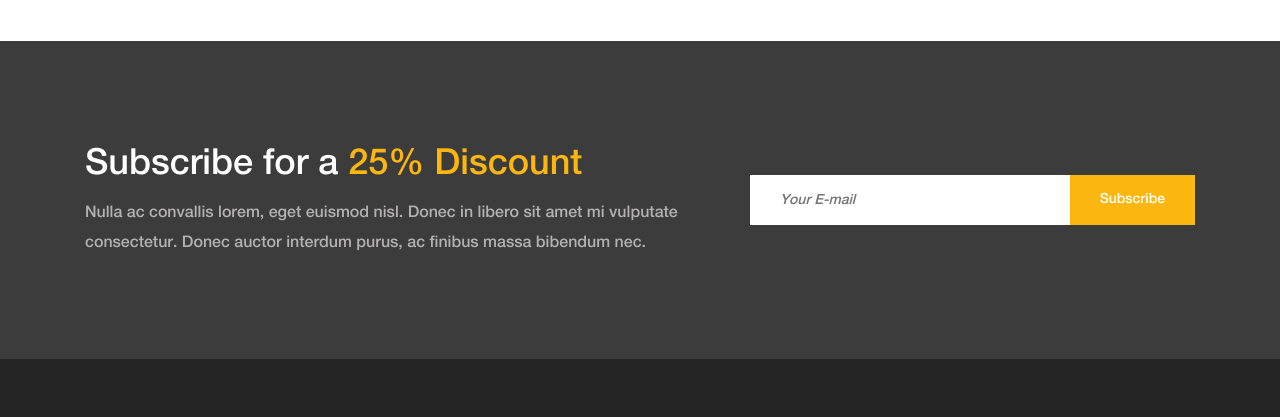
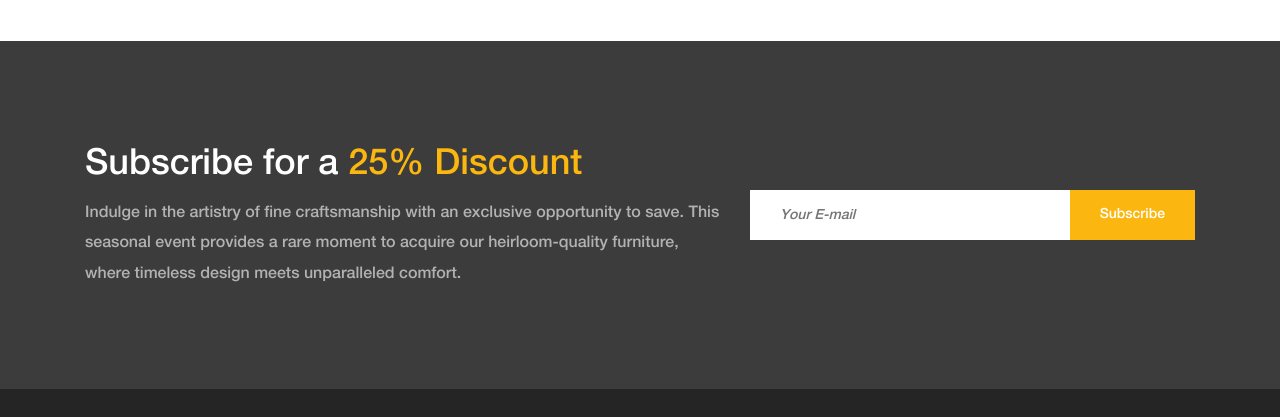
Before and after one commit to iampragalanathan/amado-master, a plain HTML site: page cart.html in a window 1280 px wide. Shown: the part 1023-1440 px from the top of the page. Drawn offline with Linux system fonts and the light colour scheme.

Commit message:
update newsletter text for promotional clarity and correct navigation link label

```diff
--- a/cart.html
+++ b/cart.html
@@ -210,7 +210,7 @@
                 <div class="col-12 col-lg-6 col-xl-7">
                     <div class="newsletter-text mb-100">
                         <h2>Subscribe for a <span>25% Discount</span></h2>
-                        <p>Nulla ac convallis lorem, eget euismod nisl. Donec in libero sit amet mi vulputate consectetur. Donec auctor interdum purus, ac finibus massa bibendum nec.</p>
+                        <p>Indulge in the artistry of fine craftsmanship with an exclusive opportunity to save. This seasonal event provides a rare moment to acquire our heirloom-quality furniture, where timeless design meets unparalleled comfort.</p>
                     </div>
                 </div>
                 <!-- Newsletter Form -->
```
Also changed, not shown: index.html (+1 -1 lines).
